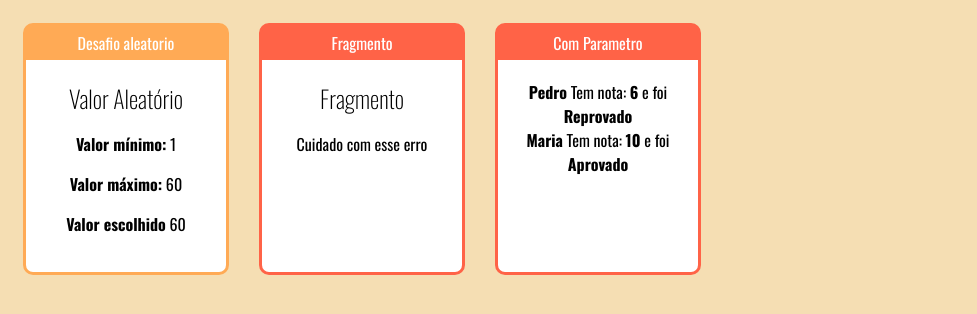
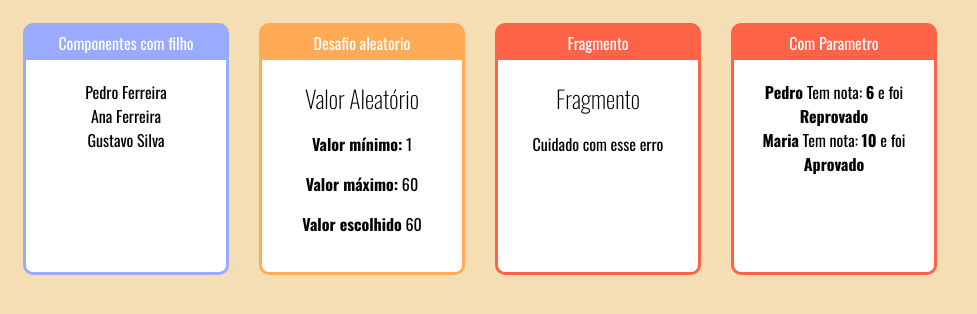
Before and after one commit to viniciusfdasilva/curso-react, a React (Create React App) app in the folder projeto_1/fundamentos-react/: page / in a window 1280 px wide. Shown: the top 314 px of the page, without its empty margins (0-977 px from the left). Built offline with nearby package versions, Linux system fonts and the light colour scheme.

Commit message:
Sessão 2 - Video 25

```diff
--- a/projeto_1/fundamentos-react/src/components/basicos/App.jsx
+++ b/projeto_1/fundamentos-react/src/components/basicos/App.jsx
@@ -5,10 +5,17 @@
 import Card from '../layout/Card'
 import '../../index.css'
 import '../../App.css'
+import Familia from './Familia'
 
 export default _ =>
     <div className='app'>
         <div className='cards'>
+
+            <Card titulo='Componentes com filho' color='#9af'>
+                <Familia sobrenome='Ferreira'></Familia>
+            </Card>
+
+
             <Card titulo='Desafio aleatorio' color='#fa5'>
                 <Aleatorio min={1} max={60}></Aleatorio>
             </Card>
--- /dev/null
+++ b/projeto_1/fundamentos-react/src/components/basicos/Familia.jsx
@@ -0,0 +1,11 @@
+import React from 'react'
+import FamiliaMembro from './FamiliaMembro';
+export default (props) => {
+    return (
+        <div>
+            <FamiliaMembro nome='Pedro' sobrenome={props.sobrenome}></FamiliaMembro>
+            <FamiliaMembro nome='Ana' {...props}></FamiliaMembro>
+            <FamiliaMembro nome='Gustavo' sobrenome='Silva'></FamiliaMembro>
+        </div>
+    );
+}
--- /dev/null
+++ b/projeto_1/fundamentos-react/src/components/basicos/FamiliaMembro.jsx
@@ -0,0 +1,7 @@
+import React from 'react'
+
+export default (props) => {
+    return (
+        <div>{props.nome} {props.sobrenome}</div>
+    );
+}
```
